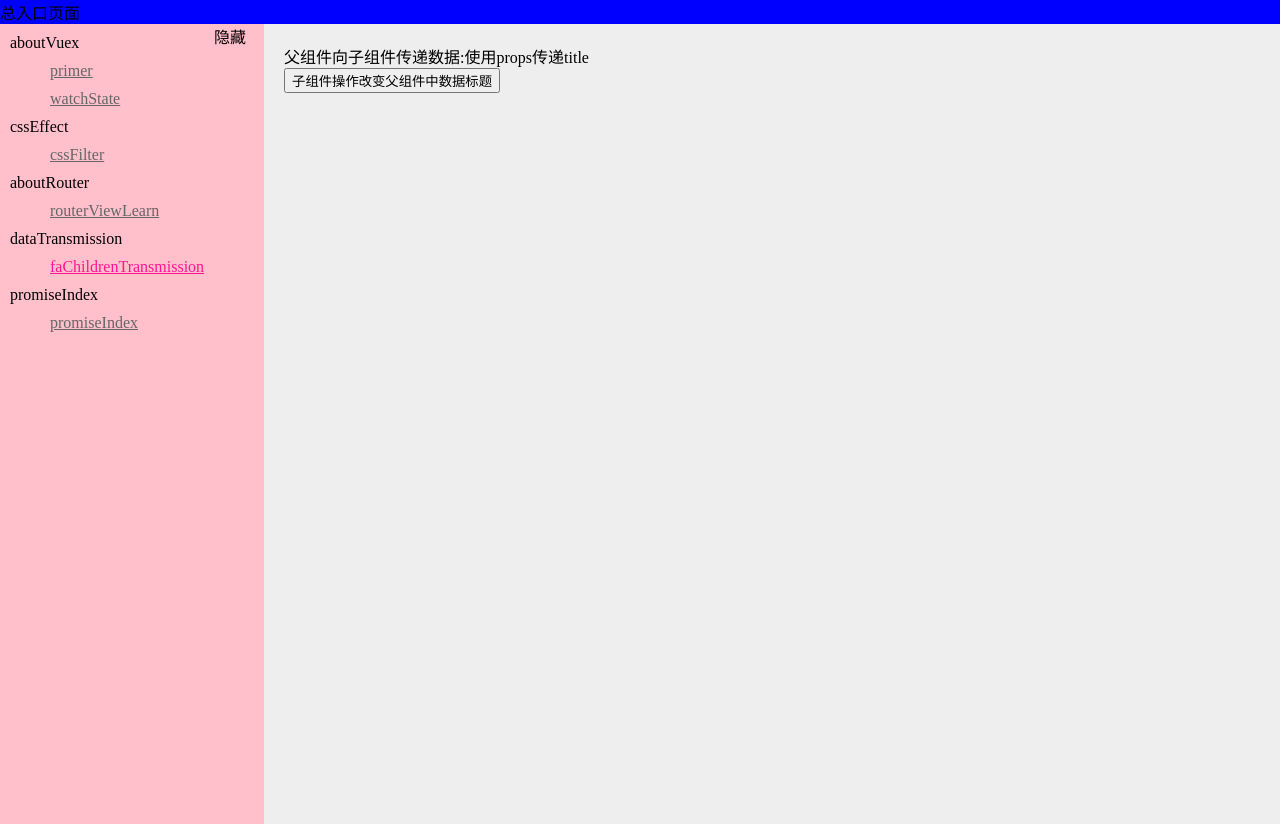
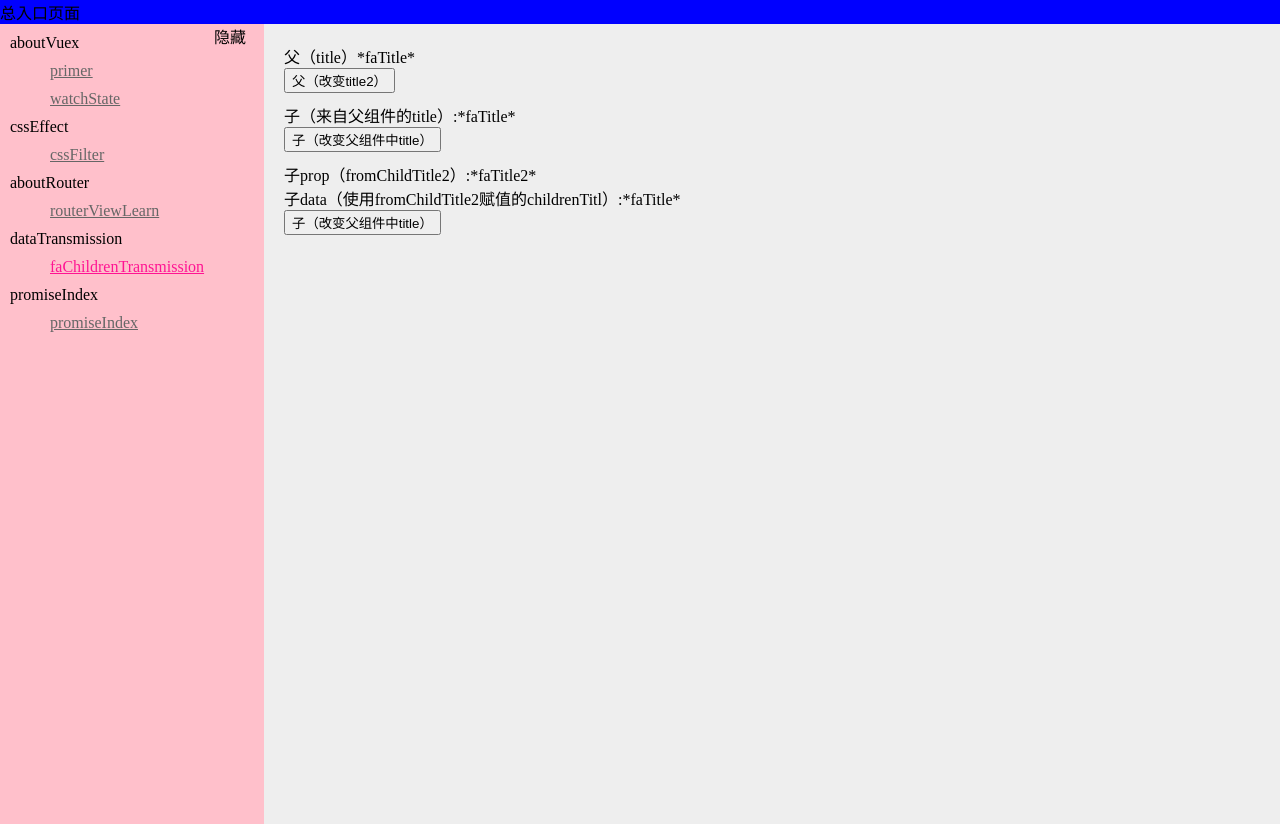
Before and after one commit to xiyanjo/workReview, a Vue app: page /index/dataTransmission/faChildrenTransmission in a window 1280 px wide. Built offline with nearby package versions, Linux system fonts and the light colour scheme.

Commit message:
'父子组件数据变化'

```diff
--- a/src/components/aboutRouter/routerViewLearn.vue
+++ b/src/components/aboutRouter/routerViewLearn.vue
@@ -1,6 +1,6 @@
 <template>
  <div>
-     学习router-view
+    嵌套路由
  </div>
 </template>
 
--- a/src/components/aboutVuex/primer.vue
+++ b/src/components/aboutVuex/primer.vue
@@ -56,12 +56,12 @@ export default {
     }
   },
   watch:{
-      $route(to,from){ //跳转组件页面后，监听路由参数中对应的当前页面以及上一个页面
-        if(to.name=='book'||to.name=='my'){ // to.name来获取当前所显示的页面，从而控制该显示或隐藏footerBar组件
-           this.$store.dispatch('showFooter') // 利用派发全局state.showFooter的值来控制        }else{
-           this.$store.dispatch('hideFooter')
-        }
-      }
+      // $route(to,from){ //跳转组件页面后，监听路由参数中对应的当前页面以及上一个页面
+      //   if(to.name=='book'||to.name=='my'){ // to.name来获取当前所显示的页面，从而控制该显示或隐藏footerBar组件
+      //      this.$store.dispatch('showFooter') // 利用派发全局state.showFooter的值来控制        }else{
+      //      this.$store.dispatch('hideFooter')
+      //   }
+      // }
   },
   mounted(){
     this.$store.commit('changeIncludeCompontents','primer'); //只能缓存一个同名组件
--- a/src/components/dataTransmission/components/childrenFirst.vue
+++ b/src/components/dataTransmission/components/childrenFirst.vue
@@ -1,27 +1,49 @@
 <template>
   <div>
-     <div>{{'父组件向子组件传递数据:'+fromChildTitle}}</div>
-     <button @click="emitChangeTitle">子组件操作改变父组件中数据标题</button>
+    <div style="padding :10px 0">
+      <div>{{'子（来自父组件的title）:'+fromChildTitle}}</div>
+      <!-- <div>{{'子组件中来自父组件的title的原值----:'+fromChildTitle2}}</div> -->
+
+      <button @click="emitChangeTitle">子（改变父组件中title）</button>
+    </div>
+
+
+
+    <div>
+      <div>{{'子prop（fromChildTitle2）:'+fromChildTitle2}}</div>
+      <div>{{'子data（使用fromChildTitle2赋值的childrenTitl）:'+childrenTitle}}</div>
+      <button @click="emitChangeTitle2">子（改变父组件中title）</button>
+
+    </div>
   </div>
 </template>
 
 <script>
   export default {
-   props:{
-       fromChildTitle:'',
+    props: {
+      fromChildTitle: '',
+      fromChildTitle2: '',
     },
-   data () {
+    data() {
       return {
-
+        childrenTitle: this.fromChildTitle, //作为本地数据使用，父组件改变 子不会改变
       }
     },
     components: {
 
     },
-   methods:{
-     emitChangeTitle(){
-       this.$emit('onChangeTitle','-children-change');
-     }
+    methods: {
+      emitChangeTitle() {
+        this.$emit('onChangeTitle', '-childrenEvent');
+      },
+      emitChangeTitle2() {
+        this.childrenTitle += '*--';
+      },
+
+    },
+    mounted() {
+      //  this.fromChildTitle2 = 4;//不可以在子组件中改变prop的数据，报错
+
     }
   }
 </script>
--- a/src/components/dataTransmission/faChildrenTransmission.vue
+++ b/src/components/dataTransmission/faChildrenTransmission.vue
@@ -1,6 +1,10 @@
 <template>
  <div>
-    <children :fromChildTitle="title" @onChangeTitle="handleTitleChange"></children>
+
+    <div>{{'父（title）'+title}}</div>
+    <button @click="title2='newTitle2'">父（改变title2）</button>
+    <children :fromChildTitle="title"  :fromChildTitle2="title2"
+      @onChangeTitle="handleTitleChange" ></children>
 
  </div>
 </template>
@@ -10,7 +14,8 @@ import Children from '@/components/dataTransmission/components/childrenFirst.vue
  export default {
    data () {
     return {
-      title:'使用props传递title',
+      title:'*faTitle*',
+      title2:'*faTitle2*',
 
     }
    },
@@ -20,7 +25,8 @@ import Children from '@/components/dataTransmission/components/childrenFirst.vue
    methods:{
     handleTitleChange(val){
       this.title+=val;
-    }
+    },
+
    }
  }
 </script>
--- a/src/router.js
+++ b/src/router.js
@@ -38,14 +38,13 @@ const routes=[
                     }
                 ]
             },
-
+            // 无潜逃路由
             {
                 name:'faChildrenTransmission',
                 path:'/index/dataTransmission/faChildrenTransmission',
                 component:faChildrenTransmission,
                 children:[]
             },
-
             {
                 name:'watchState',
                 path:'/index/aboutVuex/watchState',
```
Lines whose indentation alone changed are shown as unchanged.
